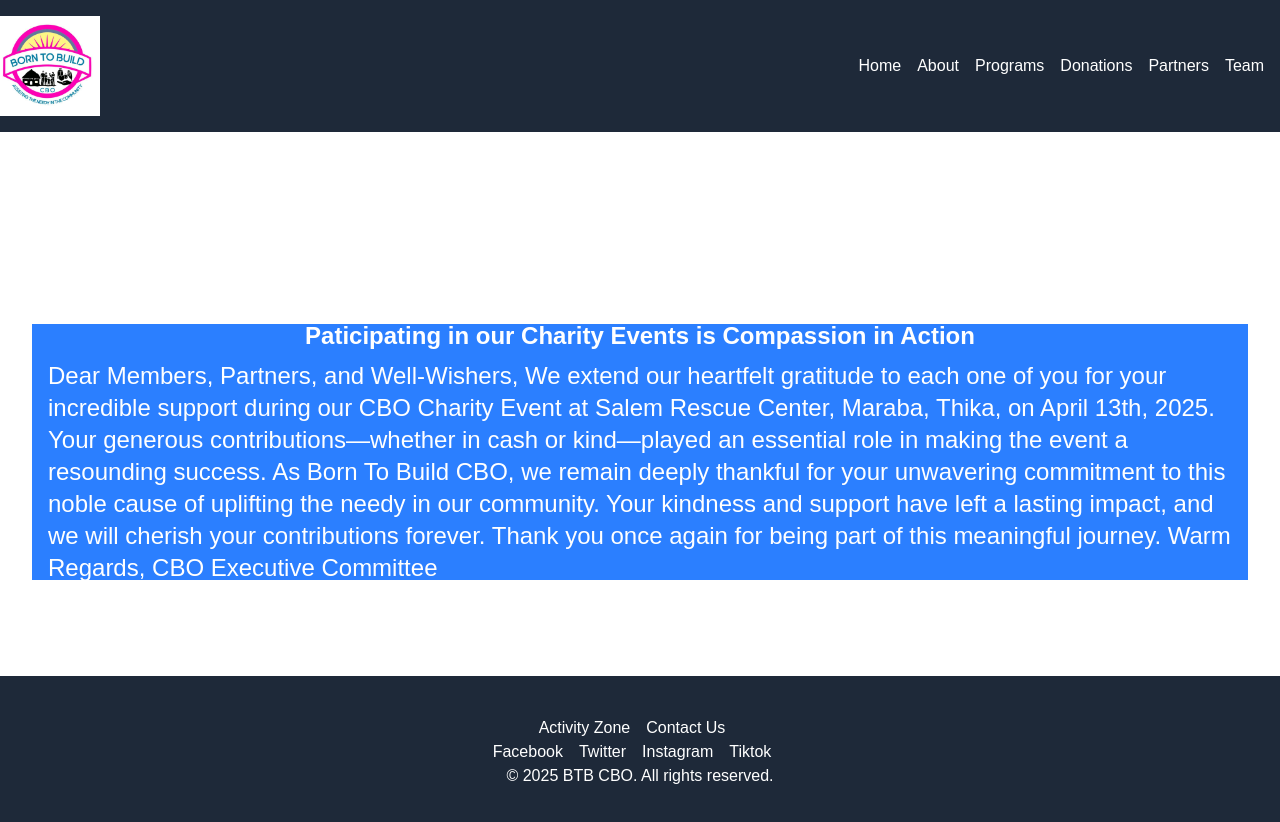
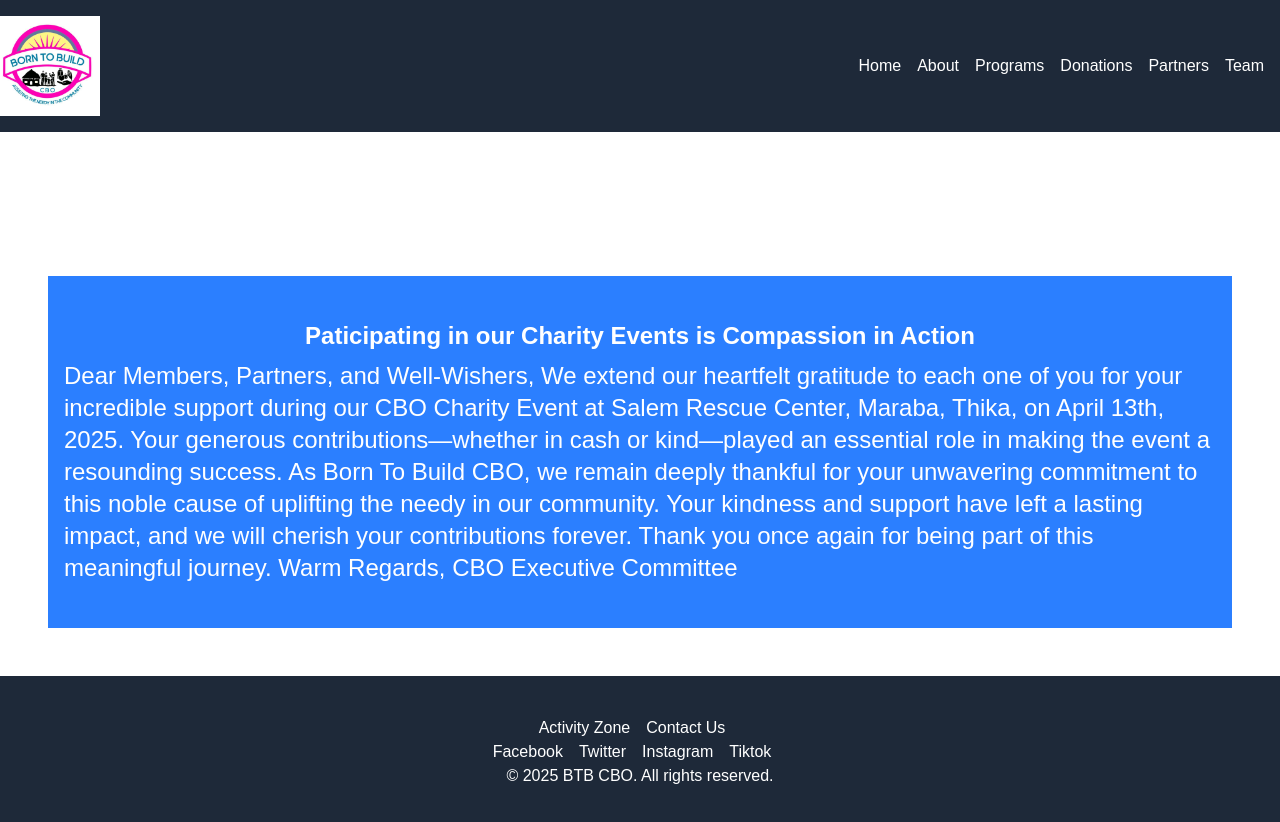
Before and after one commit to JKananda-code/borntobuild, a Next.js app: page / in a window 1280 px wide. Shown: the top 822 px of the page. Built offline with nearby package versions, Linux system fonts and the light colour scheme.

Commit message:
changes PM today 26-04-2025

```diff
--- a/app/page.js
+++ b/app/page.js
@@ -7,7 +7,7 @@ const HomePage = () => {
   return (
     <div className="relative w-full h-64 md:h-96">
       <div className="flex flex-wrap justify-center">
-      <div className="absolute top-16 bottom-16 left-0 right-0 bg-blue-500 bg-opacity-50 flex flex-col justify-center items-center p-4 text-white px-4 overflow-y-auto">
+      <div className="absolute inset-0 bg-blue-500 bg-opacity-50 flex flex-col justify-center items-center p-4 text-white overflow-y-auto m-4">
         <h1 className="text-sm md:text-2xl font-bold mb-2">
           Paticipating in our Charity Events is Compassion in Action
         </h1>
```
